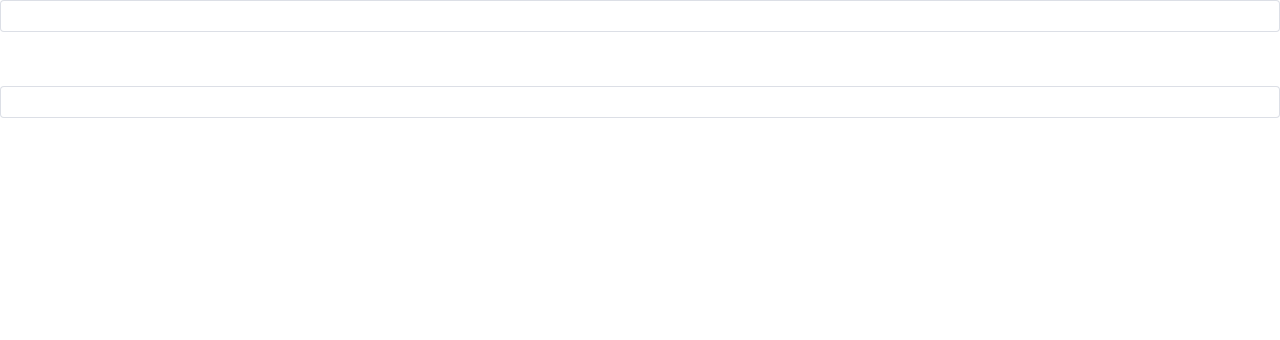
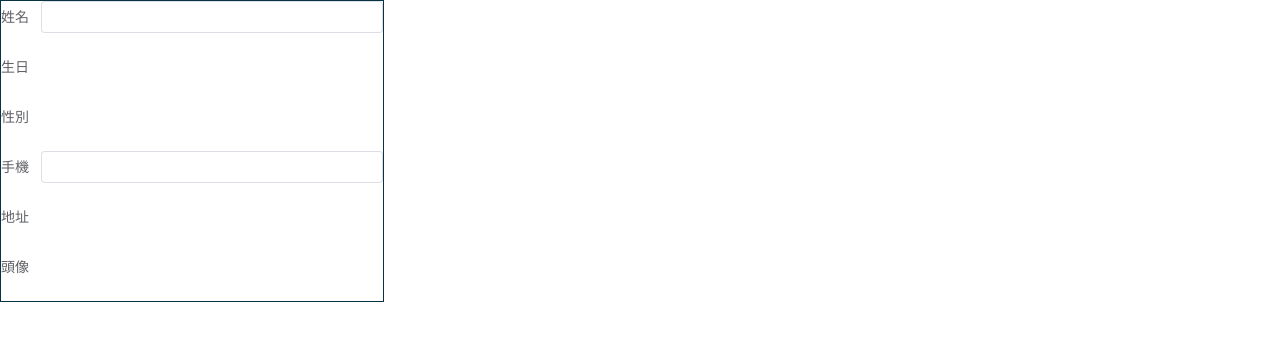
Before and after one commit to sin1017/UI, a Vue app: page / in a window 1280 px wide. Before the commit this address had no page. Shown: the top 340 px of the page. Built offline with nearby package versions, Linux system fonts and the light colour scheme.

Commit message:
fix: 🐛 tailwind css 失效修正

```diff
--- a/components.d.ts
+++ b/components.d.ts
@@ -11,6 +11,8 @@ declare module 'vue' {
     ElForm: typeof import('element-plus/es')['ElForm']
     ElFormItem: typeof import('element-plus/es')['ElFormItem']
     ElInput: typeof import('element-plus/es')['ElInput']
+    ElOption: typeof import('element-plus/es')['ElOption']
+    ElSelect: typeof import('element-plus/es')['ElSelect']
     RouterLink: typeof import('vue-router')['RouterLink']
     RouterView: typeof import('vue-router')['RouterView']
   }
--- a/src/components/defaultForm/elementUI/ElDefaultForm.vue
+++ b/src/components/defaultForm/elementUI/ElDefaultForm.vue
@@ -29,9 +29,11 @@ onMounted(async () => {
 </script>
 
 <template>
-  <ElForm :model="fromData">
-    <ElFormItem v-for="item in props.formDataList">
-      <ElInput v-if="item.elementTag === 'input'" v-model="fromData[item.path]" />
-    </ElFormItem>
-  </ElForm>
+  <div class="w-96 border border-cyan-950">
+    <ElForm :model="fromData">
+      <ElFormItem v-for="item in props.formDataList" :label="item.label">
+        <ElInput v-if="item.elementTag === 'input'" v-model="fromData[item.path]" />
+      </ElFormItem>
+    </ElForm>
+  </div>
 </template>
--- a/src/main.ts
+++ b/src/main.ts
@@ -2,7 +2,7 @@ import './assets/main.css';
 
 import { createApp } from 'vue';
 import { createPinia } from 'pinia';
-import router from './router'
+// import router from './router'
 
 import App from './App.vue';
 
@@ -10,6 +10,6 @@ import App from './App.vue';
 const app = createApp(App);
 
 app.use(createPinia());
-app.use(router);
+// app.use(router);
 
 app.mount('#app');
--- a/src/views/fromView/FormView.vue
+++ b/src/views/fromView/FormView.vue
@@ -4,5 +4,7 @@ import ElDefaultForm from "@/components/defaultForm/elementUI/ElDefaultForm.vue"
 </script>
 
 <template>
-  <ElDefaultForm :formDataList="itemList" />
+  <div class="w-72">
+    <ElDefaultForm :formDataList="itemList" />
+  </div>
 </template>
--- a/tailwind.config.js
+++ b/tailwind.config.js
@@ -1,6 +1,9 @@
 /** @type {import('tailwindcss').Config} */
-module.exports = {
-  content: ["./src/**/*.{html,js}"],
+export default {
+  content: [
+    "./index.html",
+    "./src/**/*.{vue,js,ts,jsx,tsx}",
+  ],
   theme: {
     extend: {},
   },
```
